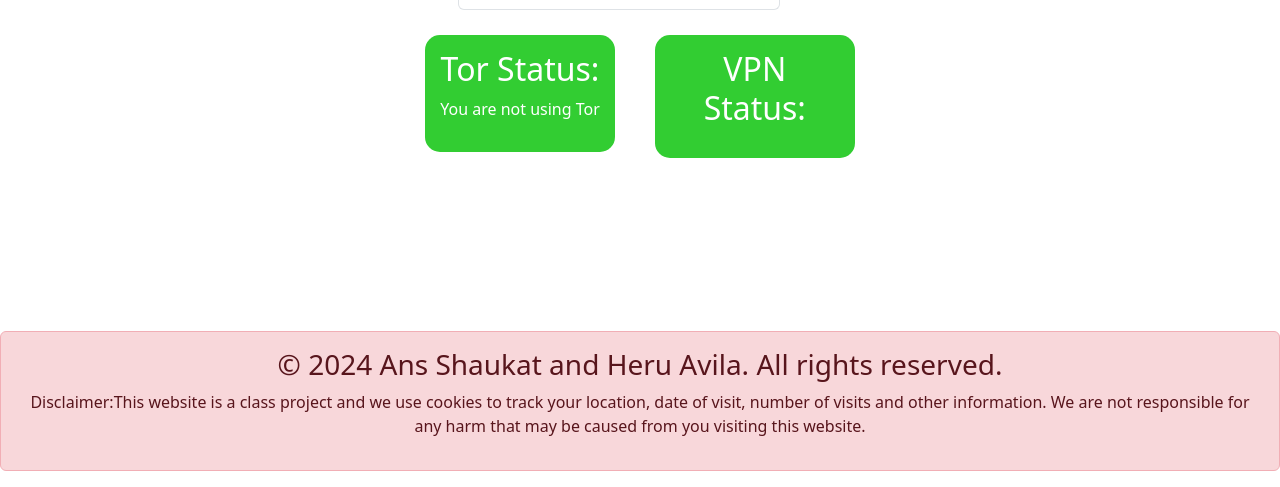
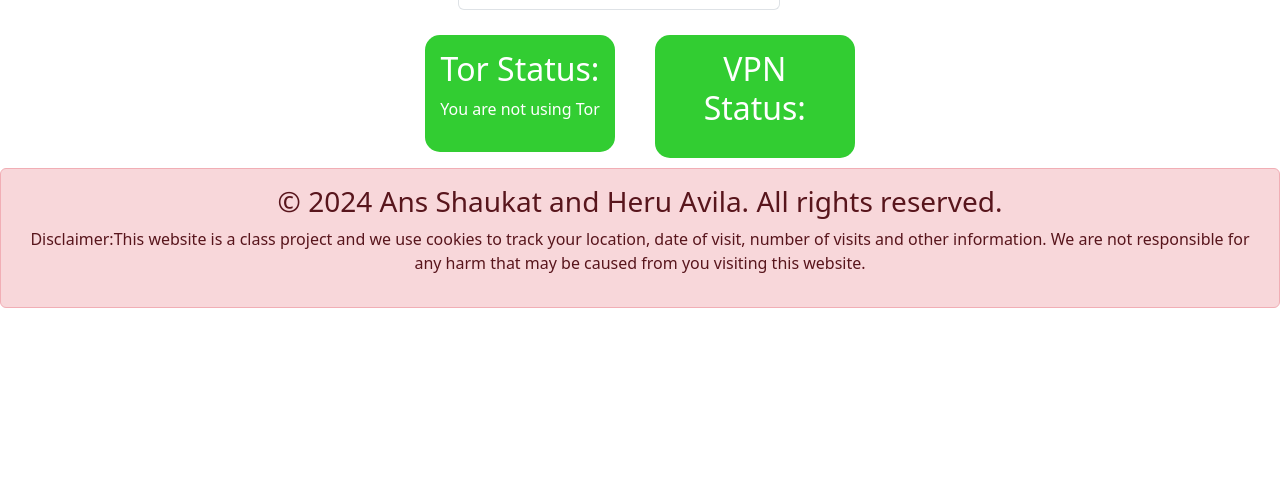
Before and after one commit to HeruAvila/privacy_project, a Django app: template templates/mainapp/index.html in a window 1280 px wide. Shown: the part 313-800 px from the top of the page. Run offline with Django 5.2, Linux system fonts and the light colour scheme; the template is opened without the code that fills it, so the values that code supplies are empty; some libraries are stand-ins or nearby versions.

Commit message:
Fixing footer

```diff
--- a/templates/mainapp/index.html
+++ b/templates/mainapp/index.html
@@ -59,7 +59,7 @@
     </div>
 </div>
 
-    <footer class="footer fixed-bottom">
+    <footer>
         <div class="alert alert-danger" role="alert">
               <h3 class="alert-heading">&copy; 2024 Ans Shaukat and Heru Avila. All rights reserved.</h3>
               <p>
```
